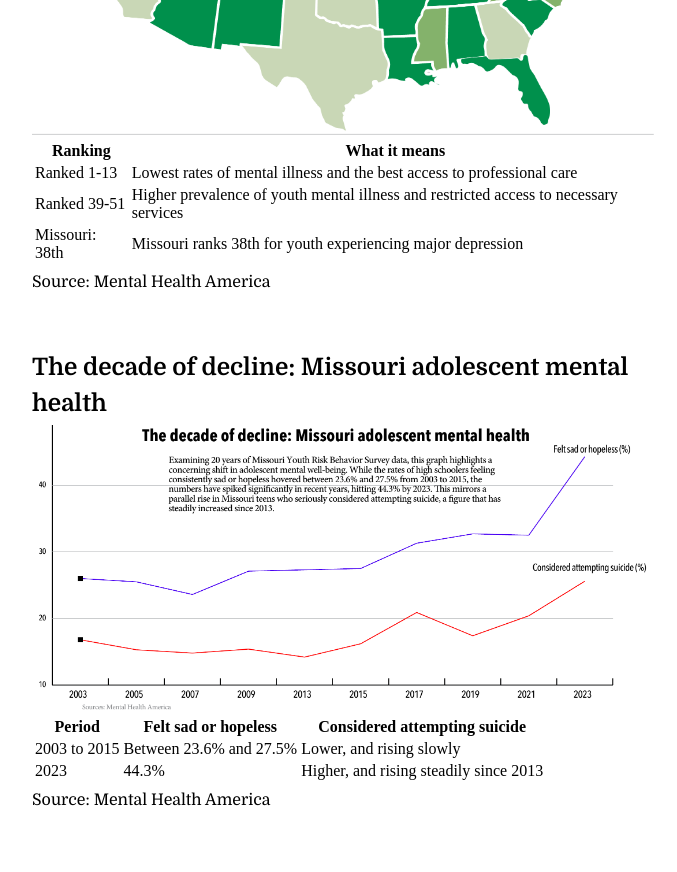
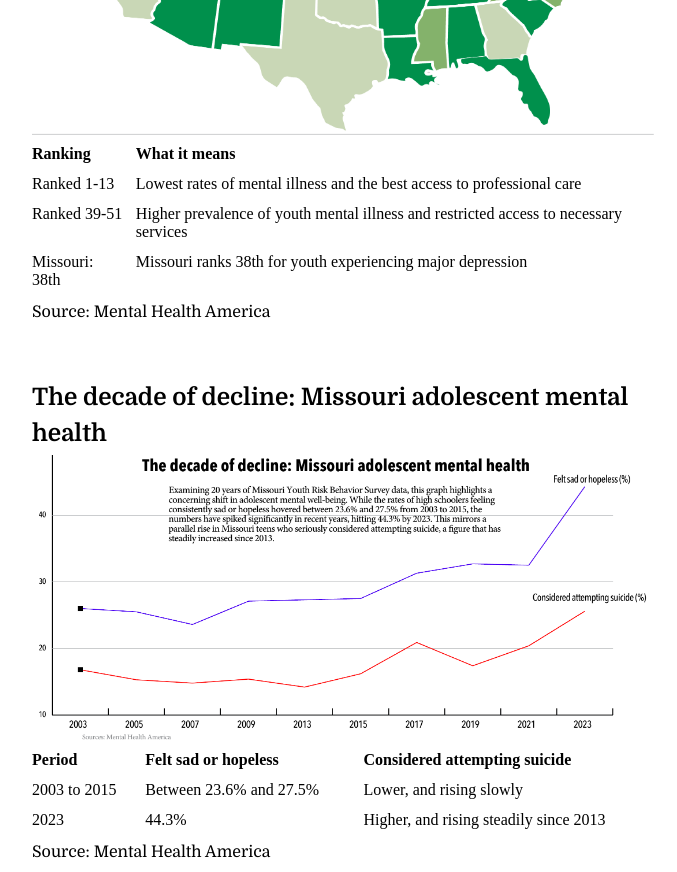
Before and after one commit to rbrandt2006-hash/interactive-draft, a plain HTML site: page index.html in a window 1280 px wide. Shown: the part 1780-2652 px from the top of the page, without its empty margins (293-970 px from the left). Drawn offline with nearby package versions, Linux system fonts and the light colour scheme.

Commit message:
Align table headers with their data

```diff
--- a/index.html
+++ b/index.html
@@ -123,6 +123,17 @@
 			animation: none;
 			-webkit-animation: none;
 			opacity: 1;
+			}
+
+			/* Line table headers up with their data. */
+			table {
+				width: 100%;
+				border-collapse: collapse;
+			}
+			th, td {
+				text-align: left;
+				vertical-align: top;
+				padding: 6px 12px 6px 0;
 			}
 
 			.graphic{
```
